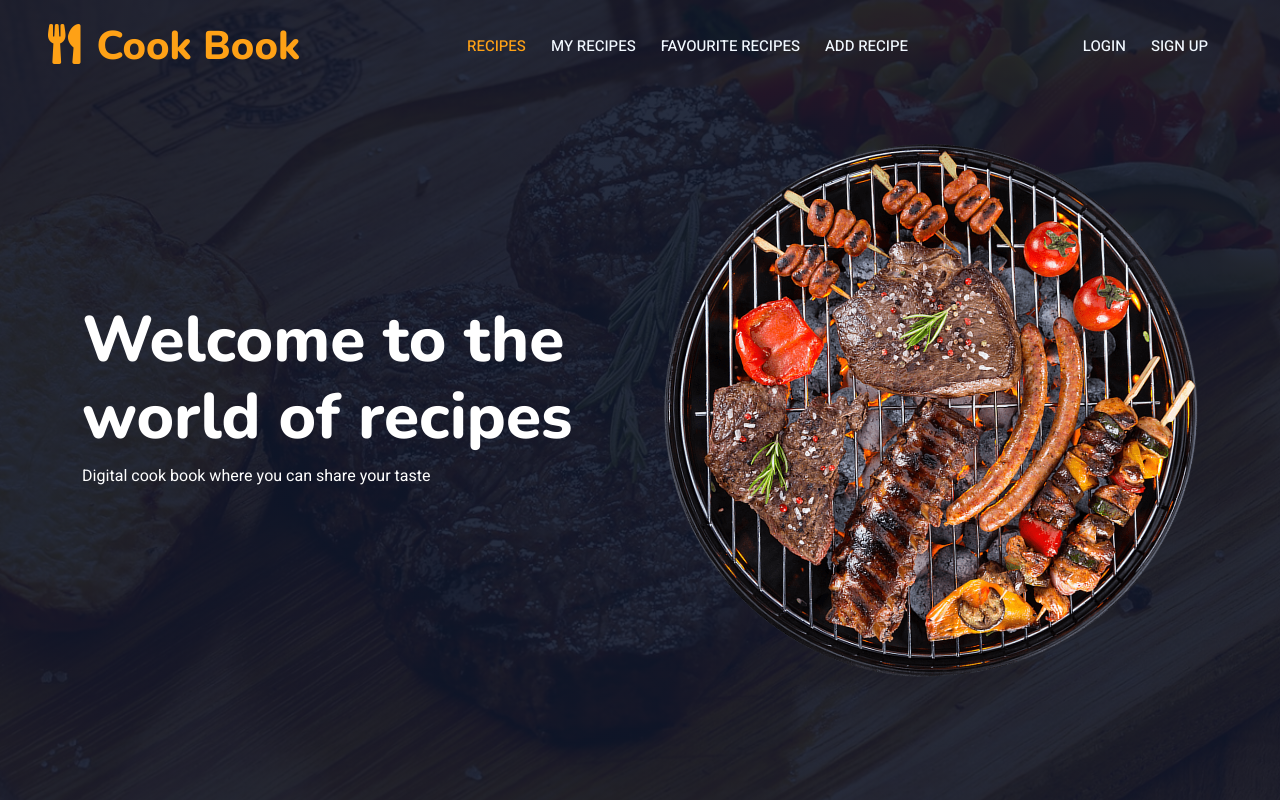
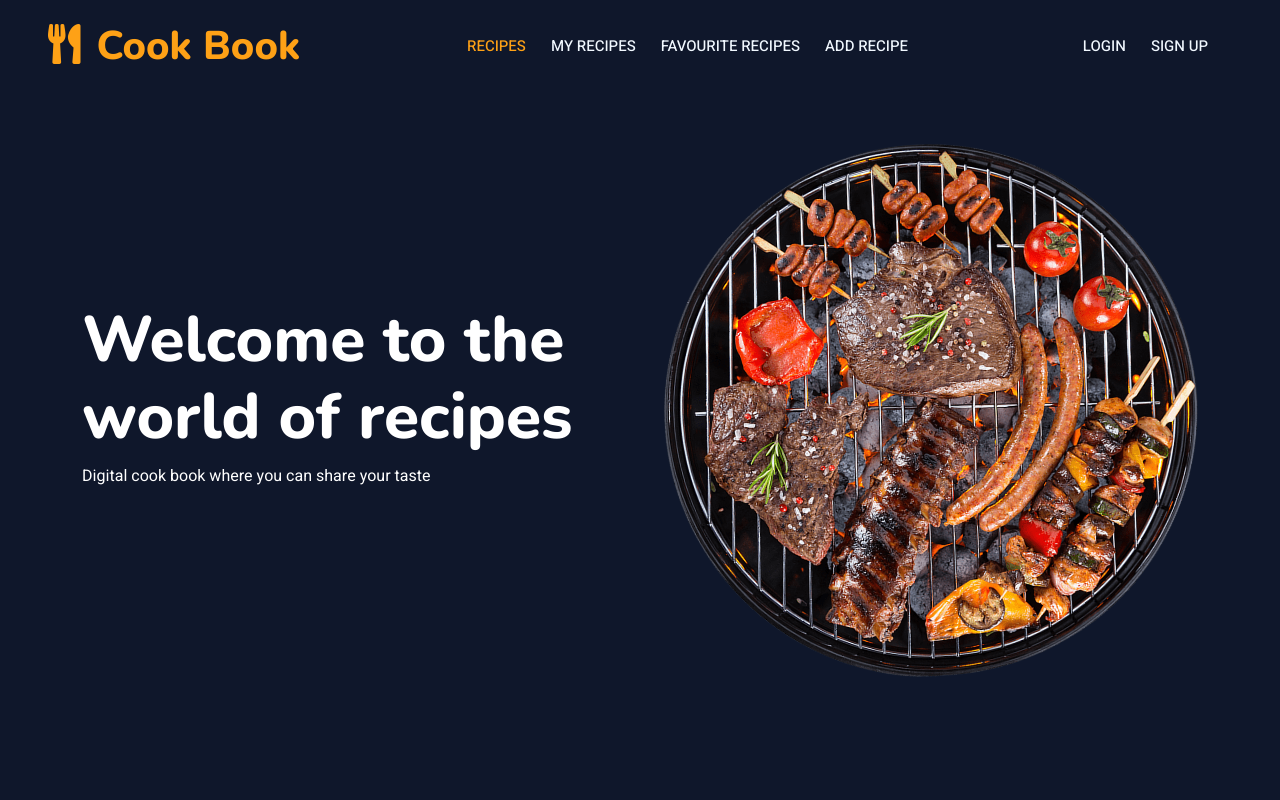
Before and after one commit to htopalov/Cook-Book, a React (Create React App) app in the folder cook-book-ui/: page / in a window 1280 px wide. Shown: the top 800 px of the page. Built offline with nearby package versions, Linux system fonts and the light colour scheme.

Commit message:
changes to styles

```diff
--- a/cook-book-ui/public/css/style.css
+++ b/cook-book-ui/public/css/style.css
@@ -1,4 +1,9 @@
 /********** Template CSS **********/
+
+body {
+    background-color: #0f172b;
+}
+
 :root {
     --primary: #FEA116;
     --light: #F1F8FF;
@@ -151,12 +156,12 @@
 
 
 /*** Hero Header ***/
-.hero-header {
+/* .hero-header {
     background: linear-gradient(rgba(15, 23, 43, .9), rgba(15, 23, 43, .9)), url(../img/bg-hero.jpg);
     background-position: center center;
     background-repeat: no-repeat;
     background-size: cover;
-}
+} */
 
 .hero-header img {
     animation: imgRotate 50s linear infinite;
```
Also changed, not shown: 1 other file (tests, documents, lock files or other folders).
